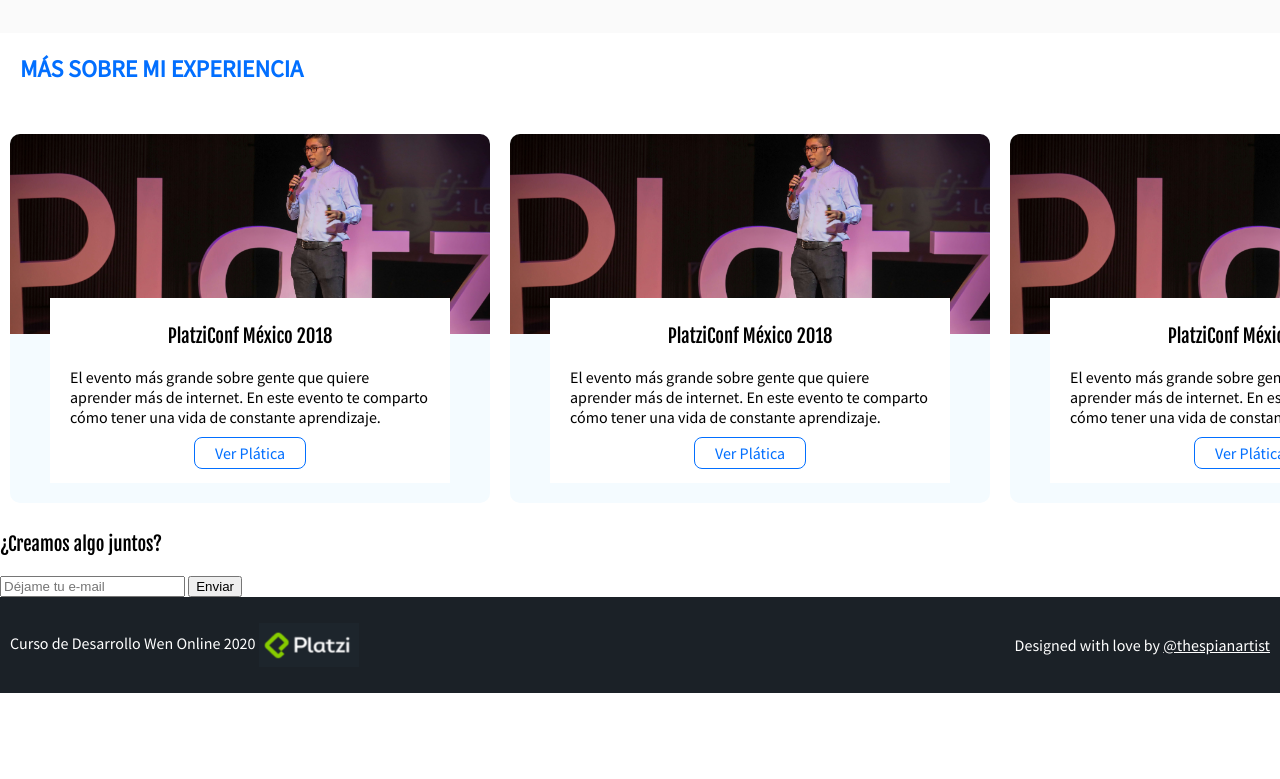
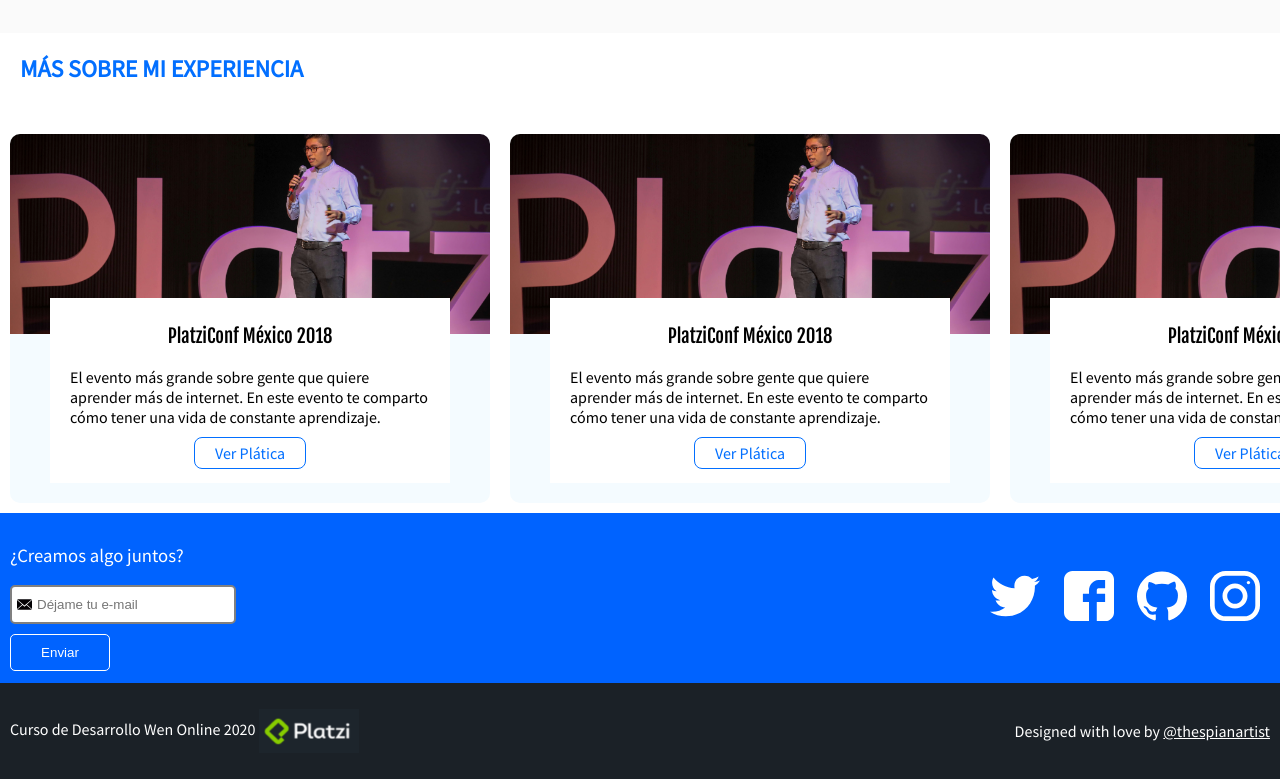
Before and after one commit to alej0valencia/alej0valencia.github.io, a plain HTML site: page index.html in a window 1280 px wide. Shown: the part 1362-2141 px from the top of the page. Before the commit the page ends 2055 px from the top, so only its background shows below. Drawn offline with Linux system fonts and the light colour scheme.

Commit message:
Terminada zona de contacto

```diff
--- a/css/estilos.css
+++ b/css/estilos.css
@@ -202,6 +202,67 @@
     color: #026fff ;
 }
 
+.contact{
+    background-color: #0063FF;
+    color: white;
+    height: 150px;
+    display: flex;
+    align-items: center;
+    justify-content: space-between;
+    padding: 10px;
+}
+
+.form-email input{
+    border-color: gray;
+    border-radius: 5px;
+    border-style: solid;
+    padding: 10px 20px 10px 25px;
+    background-image: url(../images/envelope.svg);
+    background-size: 15px 15px;
+    background-repeat: no-repeat;
+    background-position-y: center;
+    background-position-x: 5px;
+}
+
+.form-email button{
+    display: block;
+    background-color: transparent;
+    color: white;
+    border: 1px solid white;
+    border-radius: 5px;
+    width: 100px;
+    padding: 10px 0;
+    margin-top: 10px;
+}
+
+.form-email h3{
+    font-family: 'Source Sans Pro', sans-serif;
+}
+
+.social-link{
+    width: 50px;
+    height: 50px;
+    display: inline-block;
+    background-size: 50px 50px;
+    margin: 0 10px;
+}
+
+.social-link.twitter{
+    background-image: url('../images/twitter.svg');
+}
+
+.social-link.facebook{
+    background-image: url('../images/facebook.svg');
+}
+
+.social-link.github{
+    background-image: url('../images/github.svg');
+}
+
+.social-link.instagram{
+    background-image: url('../images/instagram.svg');
+}
+
 .footer{
     color: white;
     background-color: #1b2127;
--- a/index.html
+++ b/index.html
@@ -117,6 +117,12 @@
                 <input type="text" placeholder="Déjame tu e-mail" id="email">
                 <button>Enviar</button>
             </form>
+            <div class="social">
+                <a href="https://twitter.com/@Vash9708" class="social-link twitter" target="_blank"></a>
+                <a href="https://www.facebook.com/Vash9708" class="social-link facebook" target="_blank"></a>
+                <a href="https://github.com/alej0valencia" class="social-link github" target="_blank"></a>
+                <a href="https://www.instagram.com/alej0valencia/?hl=es-la" class="social-link instagram" target="_blank"></a>
+            </div>
         </section>
 
         <footer class="footer">
```
